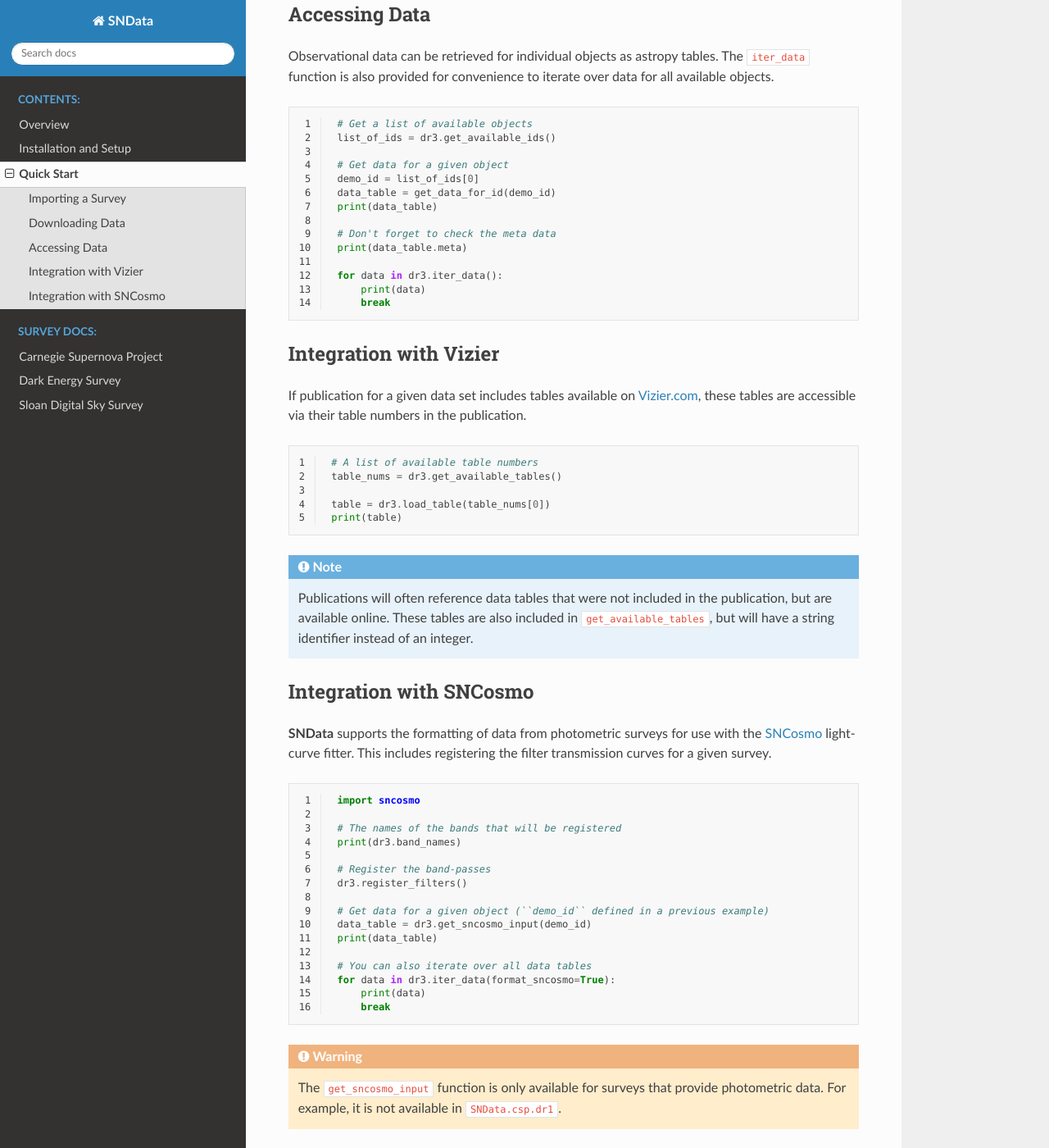
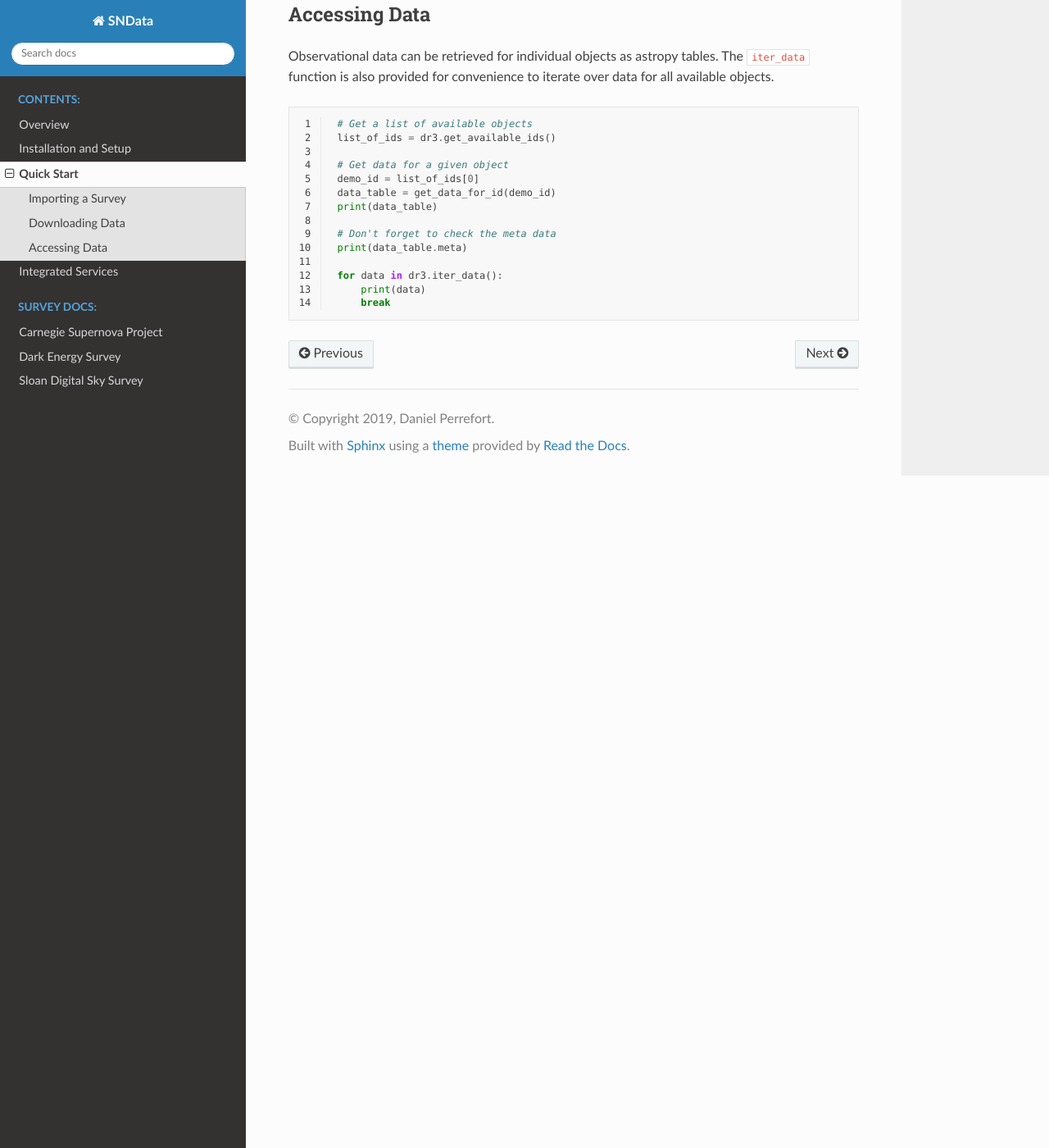
Before and after one commit to sncosmo/SNData, a Sphinx documentation site: the page built from docs/source/quick_start.rst, in a window 1280 px wide and 1400 px high, scrolled down 1080 px. Shown: the whole window at 82% size. Built offline with Sphinx 7.4.7 and the Read the Docs theme 2.0.0, drawn with Linux system fonts in a browser that asks for light colours.

Commit message:
Updates docs

```diff
--- a/SNData/__init__.py
+++ b/SNData/__init__.py
@@ -8,5 +8,5 @@ surveys.
 from . import csp, des, sdss
 from ._utils import parse_snoopy_data, query_ned_coords
 
-__version__ = '0.0.3'
+__version__ = '0.0.4'
 __author__ = 'Daniel Perrefort'
--- a/docs/source/conf.py
+++ b/docs/source/conf.py
@@ -26,7 +26,7 @@ author = 'Daniel Perrefort'
 # The short X.Y version
 version = ''
 # The full version, including alpha/beta/rc tags
-release = '0.0.2'
+release = '0.0.4'
 
 # -- General configuration ---------------------------------------------------
 
--- a/docs/source/index.rst
+++ b/docs/source/index.rst
@@ -50,6 +50,7 @@ Available Data
    Overview<self>
    installation
    quick_start
+   integrated_services
 
 .. toctree::
    :hidden:
--- a/docs/source/quick_start.rst
+++ b/docs/source/quick_start.rst
@@ -77,61 +77,3 @@ data for all available objects.
     for data in dr3.iter_data():
         print(data)
         break
-
-Integration with Vizier
------------------------
-
-If publication for a given data set includes tables available on `Vizier.com`_,
-these tables are accessible via their table numbers in the publication.
-
-.. code-block:: python
-   :linenos:
-
-    # A list of available table numbers
-    table_nums = dr3.get_available_tables()
-
-    table = dr3.load_table(table_nums[0])
-    print(table)
-
-.. note::
-   Publications will often reference data tables that were not included in the
-   publication, but are available online. These tables are also included in
-   ``get_available_tables``, but will have a string identifier instead of an
-   integer.
-
-.. _Vizier.com: https://vizier.unistra.fr
-
-
-Integration with SNCosmo
-------------------------
-
-**SNData** supports the formatting of data from photometric surveys for use
-with the `SNCosmo`_ light-curve fitter. This includes registering the filter
-transmission curves for a given survey.
-
-.. code-block:: python
-   :linenos:
-
-    import sncosmo
-
-    # The names of the bands that will be registered
-    print(dr3.band_names)
-
-    # Register the band-passes
-    dr3.register_filters()
-
-    # Get data for a given object (``demo_id`` defined in a previous example)
-    data_table = dr3.get_sncosmo_input(demo_id)
-    print(data_table)
-
-    # You can also iterate over all data tables
-    for data in dr3.iter_data(format_sncosmo=True):
-        print(data)
-        break
-
-.. warning::
-  The ``get_sncosmo_input`` function is only available for surveys that provide
-  photometric data. For example, it is not available in ``SNData.csp.dr1``.
-
-
-.. _SNCosmo: https://sncosmo.readthedocs.io/en/v1.8.x/
--- a/setup.py
+++ b/setup.py
@@ -14,10 +14,10 @@ long_description = (
 )
 
 setup(name='SNData',
-      version='0.0.3',
+      version='0.0.4',
       packages=find_packages(),
       keywords='Supernova Astronomy Data Release',
-      description='Models the atmospheric transmission function for KPNO',
+      description='A Python interface for data published by various supernova surveys',
       long_description=long_description,
       long_description_content_type='text/markdown',
       classifiers=[
```
Also changed, not shown: docs/source/integrated_services.rst (added, +92 -0 lines), 1 other file.
